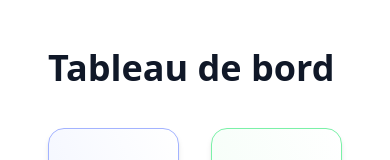
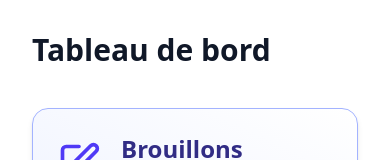
Before and after one commit to badistighlit/zaptask-frontend, a Next.js app: page /dashboard in a window 390 px wide. Shown: the top 160 px of the page. Built offline with nearby package versions, Linux system fonts and the light colour scheme; no server answers.

Commit message:
add responsiv dashboard

```diff
--- a/src/app/dashboard/page.tsx
+++ b/src/app/dashboard/page.tsx
@@ -35,12 +35,12 @@ export default function DashboardPage() {
     );
 
   return (
-    <div className="p-8 max-w-7xl mx-auto">
-      <h1 className="text-4xl font-extrabold mb-10 text-gray-900 select-none">
+    <div className="p-4 sm:p-6 md:p-8 max-w-7xl mx-auto">
+      <h1 className="text-3xl sm:text-4xl font-extrabold mb-10 text-gray-900 select-none">
         Tableau de bord
       </h1>
 
-      <div className="grid grid-cols-2 grid-rows-2 gap-8">
+      <div className="grid grid-cols-1 md:grid-cols-2 gap-6 md:gap-8 gap-y-10">
         {/* Brouillons */}
         <div
           tabIndex={0}
@@ -59,7 +59,9 @@ export default function DashboardPage() {
                 Brouillons
               </h3>
               <p className="text-indigo-700 font-medium mt-1 select-text">
-              {Array.isArray(workflows) ? workflows.filter((wf) => wf.status === "draft").length : 0}
+                {Array.isArray(workflows)
+                  ? workflows.filter((wf) => wf.status === "draft").length
+                  : 0}
               </p>
             </div>
           </div>
```
Lines whose indentation alone changed are shown as unchanged.
